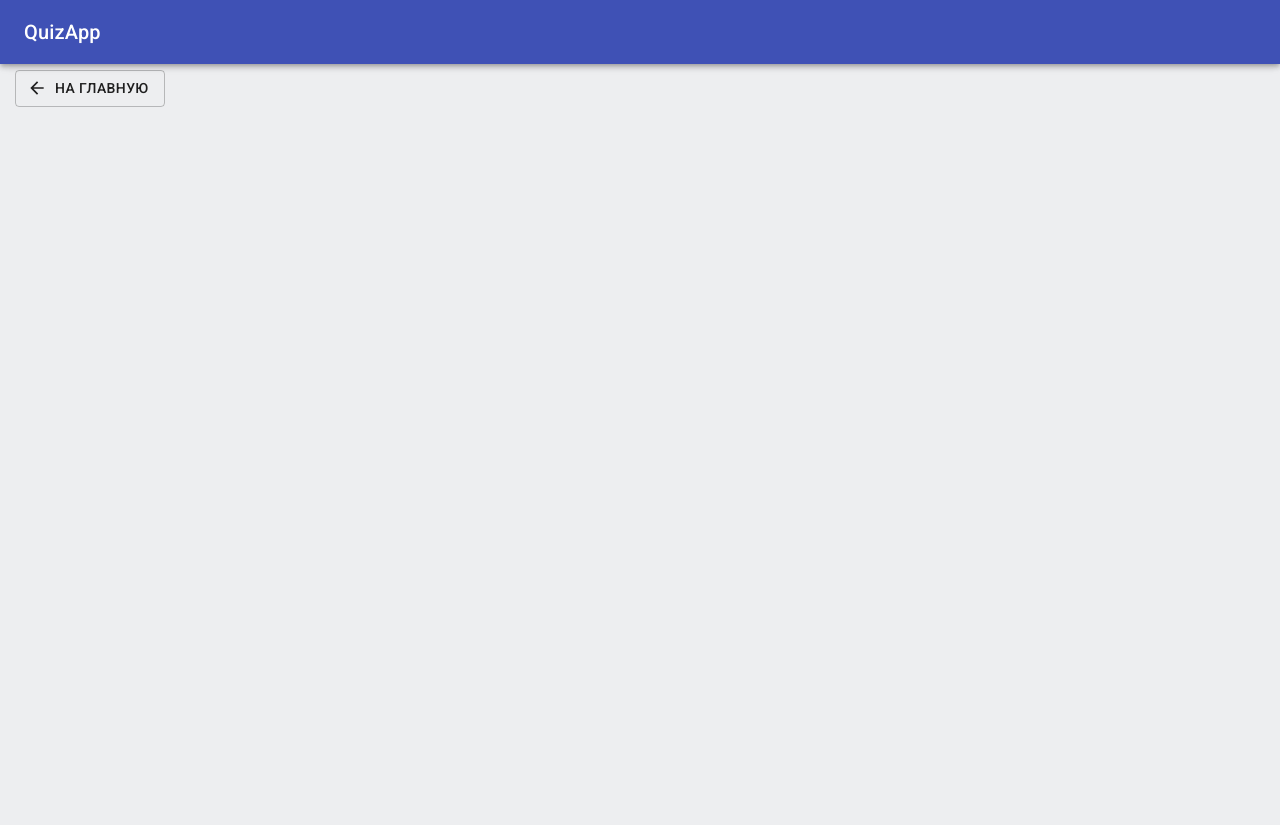
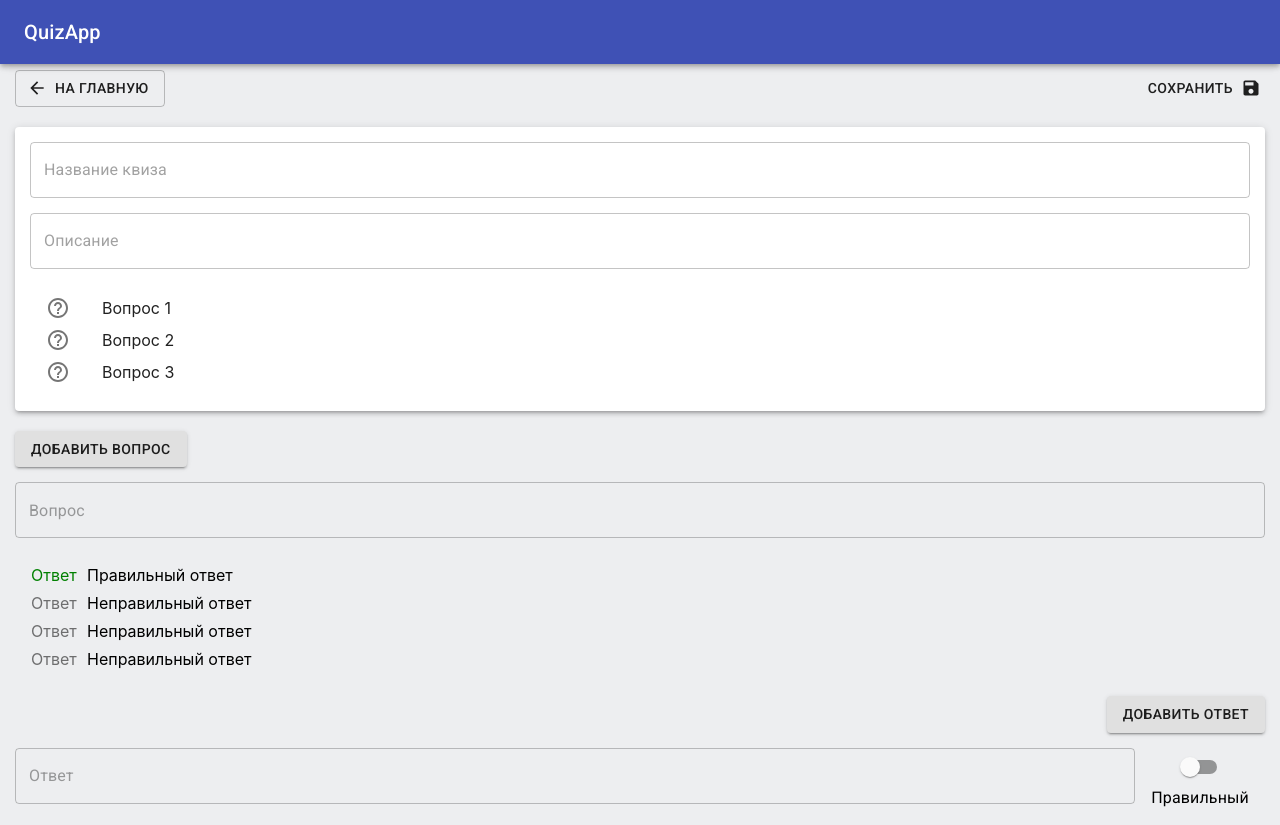
Before and after one commit to GreenSpark404/QuizApp, a React (Create React App) app in the folder frontend/: page /createQuiz in a window 1280 px wide. Before the commit the page ends 800 px from the top, so only its background shows below. Built offline with nearby package versions, Linux system fonts and the light colour scheme.

Commit message:
added template in QuizCreatePage + some logic

```diff
--- a/frontend/src/components/App/App.tsx
+++ b/frontend/src/components/App/App.tsx
@@ -1,10 +1,10 @@
 import React, {useEffect} from 'react';
+import authStore from "../../stores/authStore";
 import {observer} from 'mobx-react'
 import Header from '../common/Header';
 import classes from './App.module.scss'
 import QuizControlSessionPage from '../QuizControlSessionPage';
 import {useNavigate} from "react-router-dom";
-import authStore from "../../stores/authStore";
 
 function App(): JSX.Element {
 
@@ -12,9 +12,10 @@ function App(): JSX.Element {
 
     useEffect(() => {
         if (!authStore.isAuth && !document.cookie.includes('JWT_AUTH_TOKEN')) {
+            console.log("app redirect to login");
             navigate('/login')
         }
-    }, [authStore.isAuth])
+    }, [authStore.isAuth, document.cookie])
 
     return (
         <>
--- a/frontend/src/components/QuizCreatePage/QuizCreatePage.module.scss
+++ b/frontend/src/components/QuizCreatePage/QuizCreatePage.module.scss
@@ -1,4 +1,46 @@
 .component {
   padding: 70px 15px 15px 15px;
 
+  .buttonsWrapper {
+    display: flex;
+    flex-direction: row;
+    justify-content: space-between;
+  }
+
+  .createQuizSection {
+    padding: 15px;
+    margin: 20px 0 20px 0;
+    display: flex;
+    flex-direction: column;
+    gap: 15px;
+
+
+
+    .accordionDetails {
+      display: flex;
+      flex-direction: column;
+      gap: 15px;
+    }
+  }
+  .addQuestionWrapper {
+    display: flex;
+    flex-direction: column;
+    gap: 15px;
+
+    .questionFormWrapper {
+
+      @extend .addQuestionWrapper;
+
+      .answerWrapper {
+        display: flex;
+        flex-direction: row;
+        justify-content: space-between;
+      }
+
+      .addAnswerButtonWrapper {
+        display: flex;
+        justify-content: flex-end;
+      }
+    }
+  }
 }
--- a/frontend/src/components/QuizCreatePage/QuizCreatePage.tsx
+++ b/frontend/src/components/QuizCreatePage/QuizCreatePage.tsx
@@ -1,29 +1,177 @@
-import React from 'react';
+import React, { useState } from 'react';
 
 import classes from './QuizCreatePage.module.scss';
 import Header from '../common/Header';
 import Button from '@material-ui/core/Button';
 import { useNavigate } from 'react-router-dom';
 import ArrowBackIcon from '@material-ui/icons/ArrowBack';
+import { FormControlLabel, List, ListItem, ListItemIcon, Switch, TextField } from '@material-ui/core';
+import SaveIcon from '@material-ui/icons/Save';
+import {Accordion, AccordionDetails, AccordionSummary, IconButton, Paper} from '@material-ui/core';
+import HelpOutlineIcon from '@material-ui/icons/HelpOutline';
+import ExpandMoreIcon from '@material-ui/icons/ExpandMore';
+import Typography from '@material-ui/core/Typography';
+import { observer } from 'mobx-react';
 
-type QuizCreatePageProps = {};
+type Question = {
+    questionText: string,
+    correctAnswer: string,
+    answers: Array<string>,
+};
 
-const QuizCreatePage: React.FC<QuizCreatePageProps> = ({}) => {
+type Answers = Omit<Question, "questionText">
+
+const mockQuestions = [
+    {
+        questionText: 'Вопрос 1',
+        correctAnswer: '',
+        answers: [],
+    },
+    {
+        questionText: 'Вопрос 2',
+        correctAnswer: '',
+        answers: [],
+    },
+    {
+        questionText: 'Вопрос 3',
+        correctAnswer: '',
+        answers: [],
+    },
+];
+
+const mockAnswersFor1stQuestion =
+{
+    questionText: 'Вопрос 1',
+    correctAnswer: 'Правильный ответ',
+    answers: ['Неправильный ответ', 'Неправильный ответ', 'Неправильный ответ'],
+};
+
+
+const newQuestion: Question = {
+    questionText: '',
+    correctAnswer: '',
+    answers: [],
+}
+
+const QuizCreatePage: React.FC = () => {
 
     const navigate = useNavigate();
+
+    const [quizName, setQuizName] = useState<string>();
+    const [quizDescription, setQuizDescription] = useState<string>();
+
+    const [questionList, setQuestionList] = useState<Array<Question>>([]);
+    const [answers, setAnswers] = useState<Array<Answers>>([]);
+
+    const addQuestionHandler = (): void => {
+        //setQuestionList([...questionList, newQuestion])
+    };
+
+    const addAnswerHandler = (): void => {
+        //setQuestionList([...questionList, newQuestion])
+    };
+
+    console.log(questionList);
 
   return (
     <div className={classes.component}>
       <Header />
+        <div className={classes.buttonsWrapper}>
             <Button
+                className={classes.button}
                 variant="outlined"
                 onClick={() => navigate('/')}
                 startIcon={<ArrowBackIcon />}
             >
                 На главную
             </Button>
+            <Button
+                variant="text"
+                endIcon={<SaveIcon />}
+            >
+                Сохранить
+            </Button>
+        </div>
+            <Paper elevation={3} className={classes.createQuizSection}>
+                <TextField
+                    variant="outlined"
+                    value={quizName}
+                    placeholder="Название квиза"
+                    onChange={e => setQuizName(e.target.value)}
+                />
+                <TextField
+                    variant="outlined"
+                    value={quizDescription}
+                    placeholder="Описание"
+                    onChange={e => setQuizDescription(e.target.value)}
+                />
+                <List dense>
+                    {mockQuestions.map((q) => (
+                        <ListItem>
+                            <ListItemIcon>
+                                <HelpOutlineIcon />
+                            </ListItemIcon>
+                            {q.questionText}
+                        </ListItem>))
+                    }
+                </List>
+            </Paper>
+            <div className={classes.addQuestionWrapper}>
+                <div>
+                    <Button
+                        variant="contained"
+                        onClick={addQuestionHandler}
+                    >
+                        Добавить вопрос
+                    </Button>
+                </div>
+                <div className={classes.questionFormWrapper}>
+                    <TextField
+                        variant="outlined"
+                        placeholder="Вопрос"
+                        fullWidth
+                    />
+                    <List dense>
+                        <ListItem>
+                            <ListItemIcon>
+                                <div style={{color: 'green'}}>Ответ</div>
+                            </ListItemIcon>
+                            {mockAnswersFor1stQuestion.correctAnswer}
+                        </ListItem>
+                        {mockAnswersFor1stQuestion.answers.map((a) => (
+                            <ListItem>
+                                <ListItemIcon>
+                                    Ответ
+                                </ListItemIcon>
+                                {a}
+                            </ListItem>))
+                        }
+                    </List>
+                    <div className={classes.addAnswerButtonWrapper}>
+                        <Button
+                            variant="contained"
+                            onClick={addAnswerHandler}
+                        >
+                            Добавить ответ
+                        </Button>
+                    </div>
+                    <div className={classes.answerWrapper}>
+                        <TextField
+                            variant="outlined"
+                            placeholder="Ответ"
+                            fullWidth
+                        />
+                        <FormControlLabel
+                            value="bottom"
+                            control={<Switch color="primary" />}
+                            label="Правильный"
+                            labelPlacement="bottom"
+                        />
+                    </div>
+                </div>
+            </div>
     </div>
   );
 };
 
-export default QuizCreatePage;
+export default observer(QuizCreatePage);
--- a/frontend/src/stores/authStore/authStore.ts
+++ b/frontend/src/stores/authStore/authStore.ts
@@ -9,7 +9,7 @@ const responseInterceptorErrorCallback = async (error: any): Promise<any> => {
 
     if (isUnauthorized) {
         console.log('Interceptor logout');
-        await authStore.logout()
+        await authStore.logout();
         return Promise.reject(error);
     }
     return Promise.reject(error);
```
Lines whose indentation alone changed are shown as unchanged.
